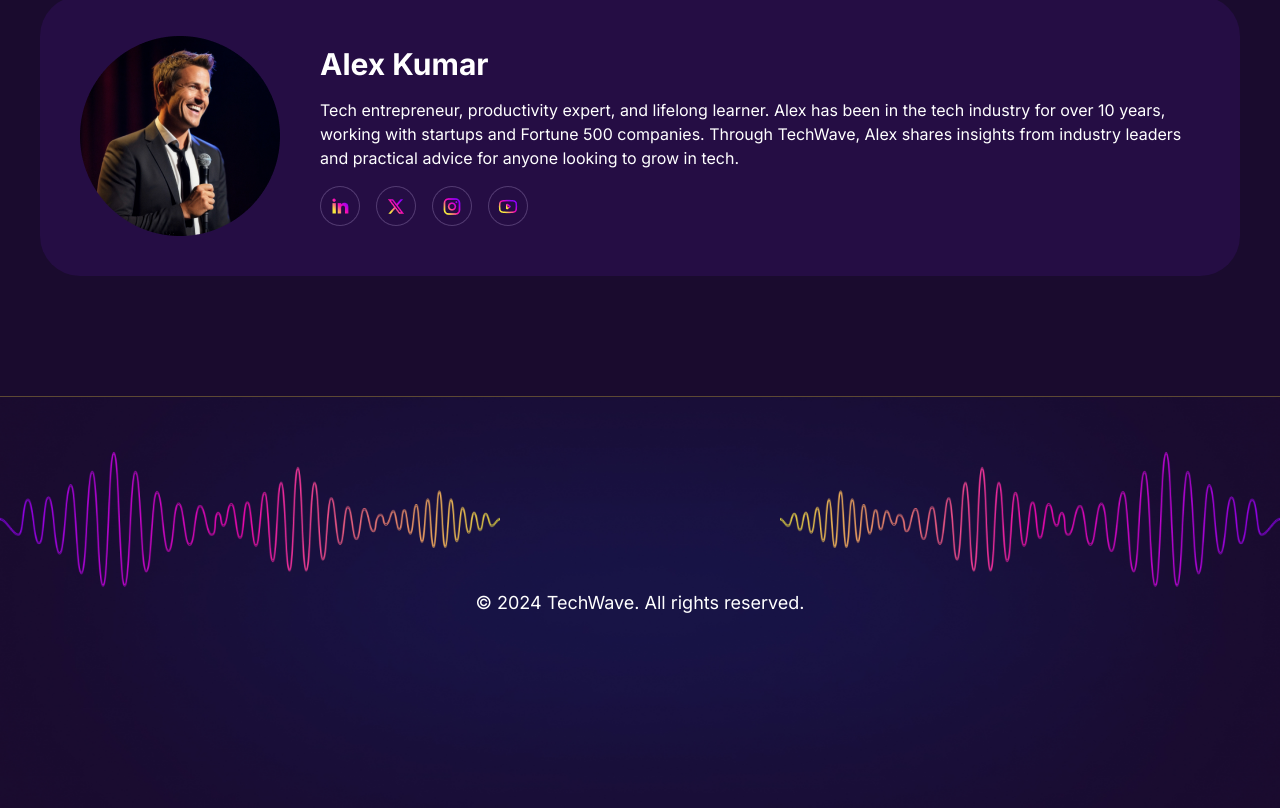
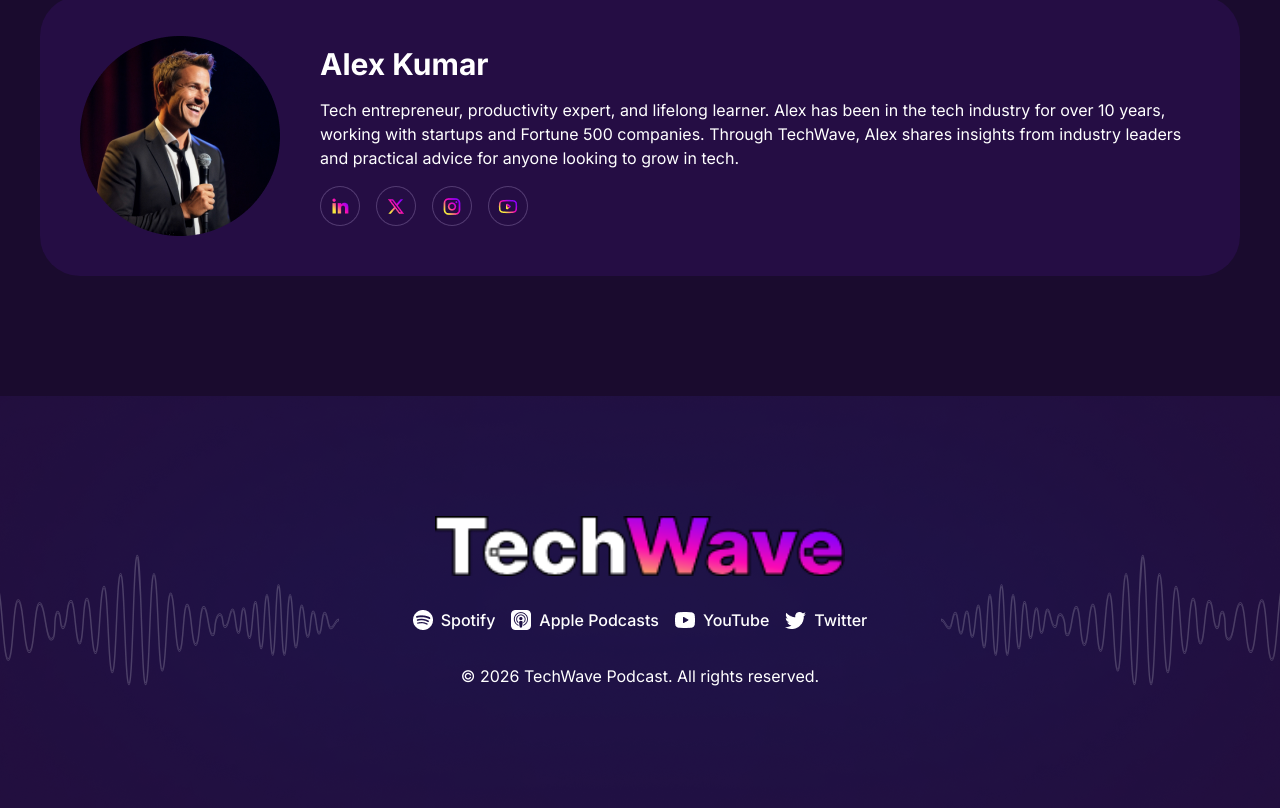
Before and after one commit to rashidcox/P-HERO-WD-A02, a plain HTML site: page index.html in a window 1280 px wide. Shown: the part 3956-4764 px from the top of the page. Drawn offline with nearby package versions, Linux system fonts and the light colour scheme.

Commit message:
complite my assignment 2

```diff
--- a/index.html
+++ b/index.html
@@ -279,9 +279,29 @@
             </div>
         </section>
     </main>
-    <footer
-        class="h-[412px] border-t-[1px] border-[#5d4934] flex justify-center items-center bg-[url('assets/hero-bg.png')] bg-cover bg-center">
-        <p class="text-c_two text-lg">© 2024 TechWave. All rights reserved.</p>
+    <footer class="h-[412px] flex justify-center items-center bg-[url('assets/footer-bg.png')] bg-cover bg-center">
+        <div class="max-w-[1600px] mx-auto flex flex-col items-center">
+            <img class="h-[60px] w-[410px]" src="assets/TechWave.png" alt="">
+            <div class="ml-auto flex gap-4 pt-8 pb-8">
+                <div class="flex items-center gap-2 cursor-pointer">
+                    <img src="assets/spotify.png" alt="">
+                    <span class="text-white text-[16px] font-medium hover:text-[#00ff88]">Spotify</span>
+                </div>
+                <div class="flex items-center gap-2 cursor-pointer">
+                    <img src="assets/apple-podcast.png" alt="">
+                    <span class="text-white text-[16px] font-medium hover:text-[#00ff88]">Apple Podcasts</span>
+                </div>
+                <div class="flex items-center gap-2 cursor-pointer">
+                    <img src="assets/youtube-podcast.png" alt="">
+                    <span class="text-white text-[16px] font-medium hover:text-[#00ff88]">YouTube</span>
+                </div>
+                <div class="flex items-center gap-2 cursor-pointer">
+                    <img src="assets/twitter.png" alt="">
+                    <span class="text-white text-[16px] font-medium hover:text-[#00ff88]">Twitter</span>
+                </div>
+            </div>
+            <p class="text-c_two text-center">© 2026 TechWave Podcast. All rights reserved.</p>
+        </div>
     </footer>
 </body>
 
```
